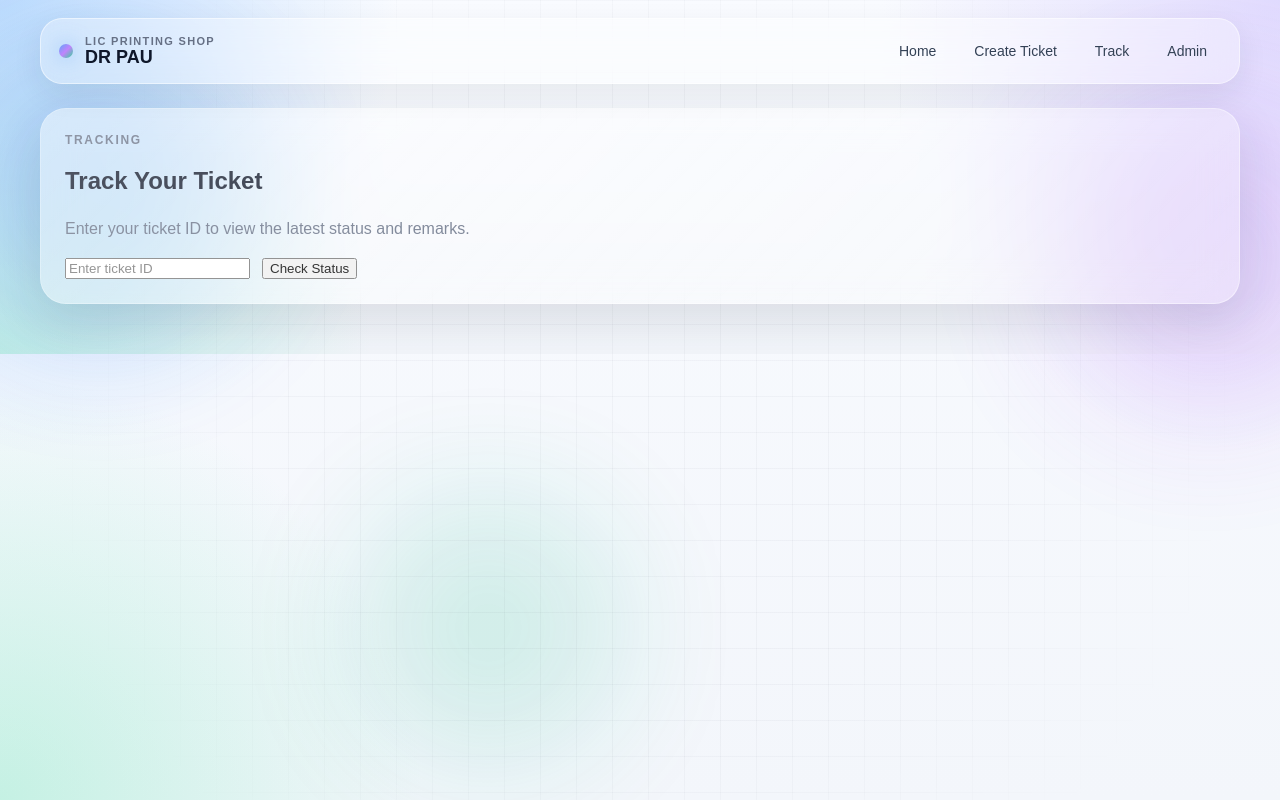
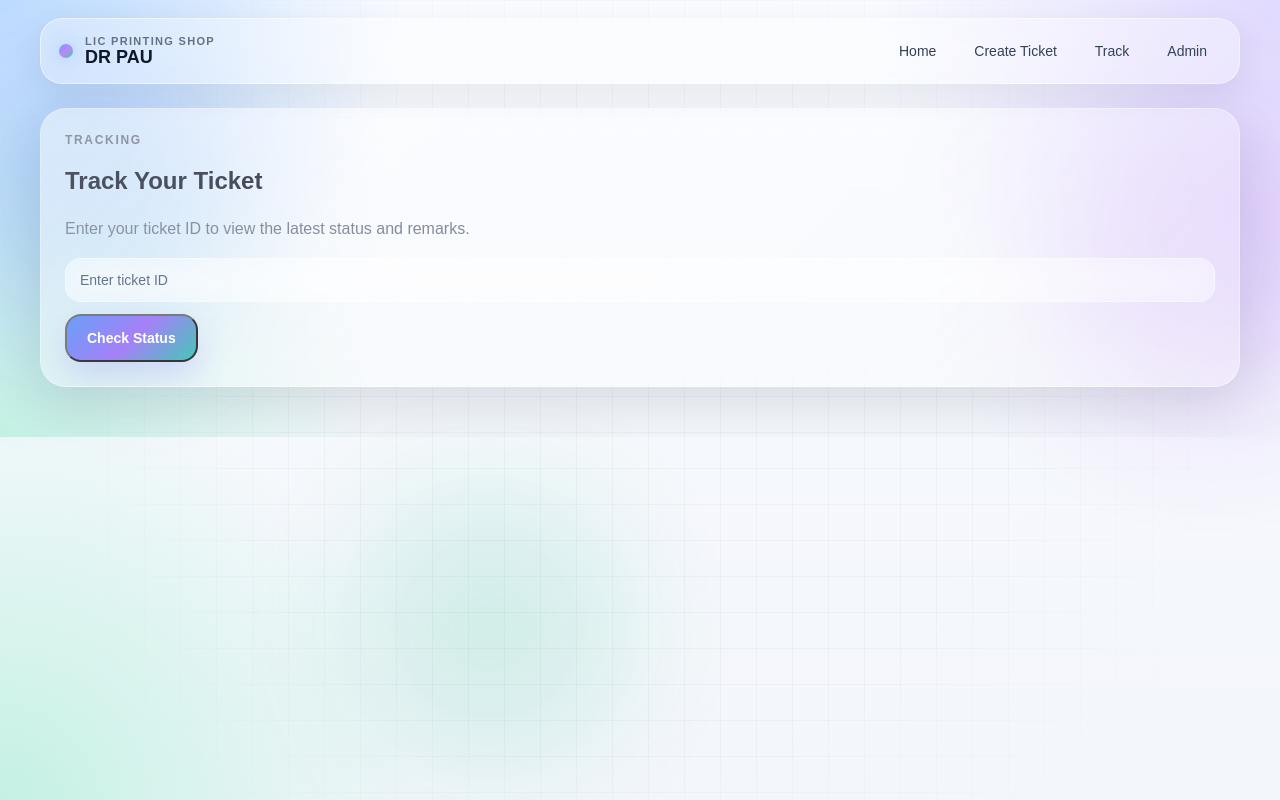
Before and after one commit to LICPrintingShop/DRPAU, a Next.js app: page /track in a window 1280 px wide. Built offline with nearby package versions, Linux system fonts and the light colour scheme.

Commit message:
Update TicketStatusLookup.jsx

```diff
--- a/components/TicketStatusLookup.jsx
+++ b/components/TicketStatusLookup.jsx
@@ -34,12 +34,12 @@ export default function TicketStatusLookup() {
     <>
       <form onSubmit={lookupTicket} className="form-inline">
         <input
-          className="input"
+          className="glass-input"
           placeholder="Enter ticket ID"
           value={ticketId}
           onChange={(e) => setTicketId(e.target.value)}
         />
-        <button className="primary-btn" type="submit">
+        <button className="btn-primary" type="submit">
           {loading ? "Checking..." : "Check Status"}
         </button>
       </form>
@@ -47,7 +47,7 @@ export default function TicketStatusLookup() {
       {error ? <p className="error-text">{error}</p> : null}
 
       {ticket ? (
-        <div className="result-card">
+        <div className="glass-panel" style={{ marginTop: 16 }}>
           <h2>{ticket.ticketId}</h2>
           <p><strong>Status:</strong> {ticket.status}</p>
           <p><strong>Branch:</strong> {ticket.branch}</p>
```
